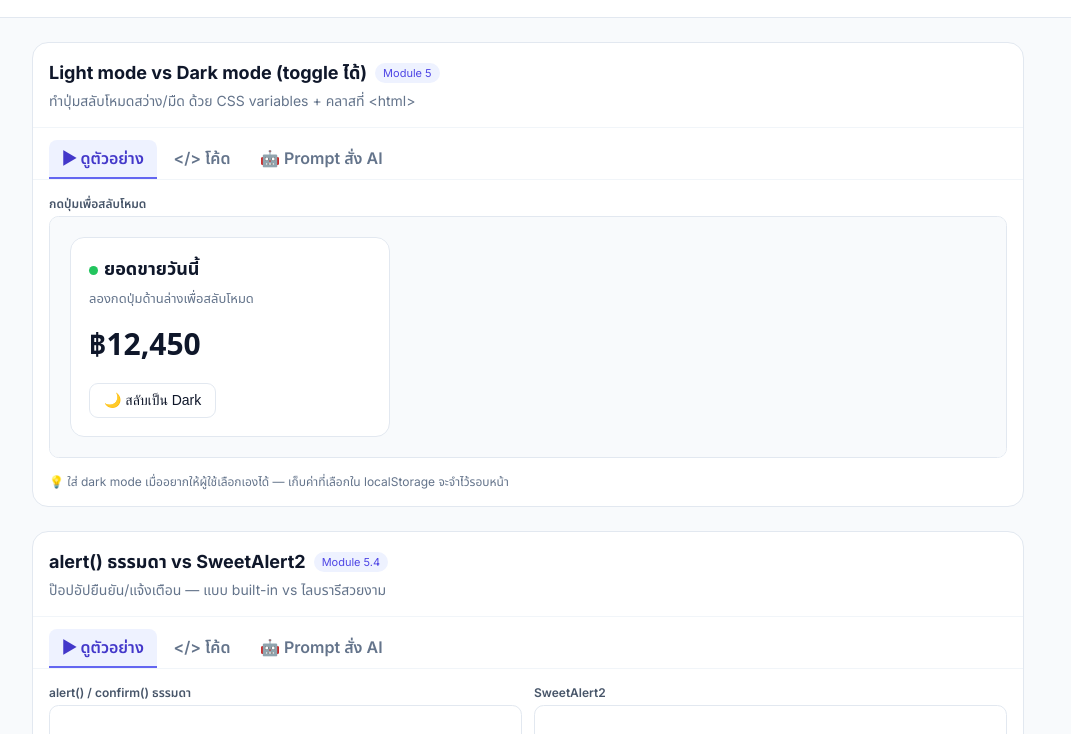
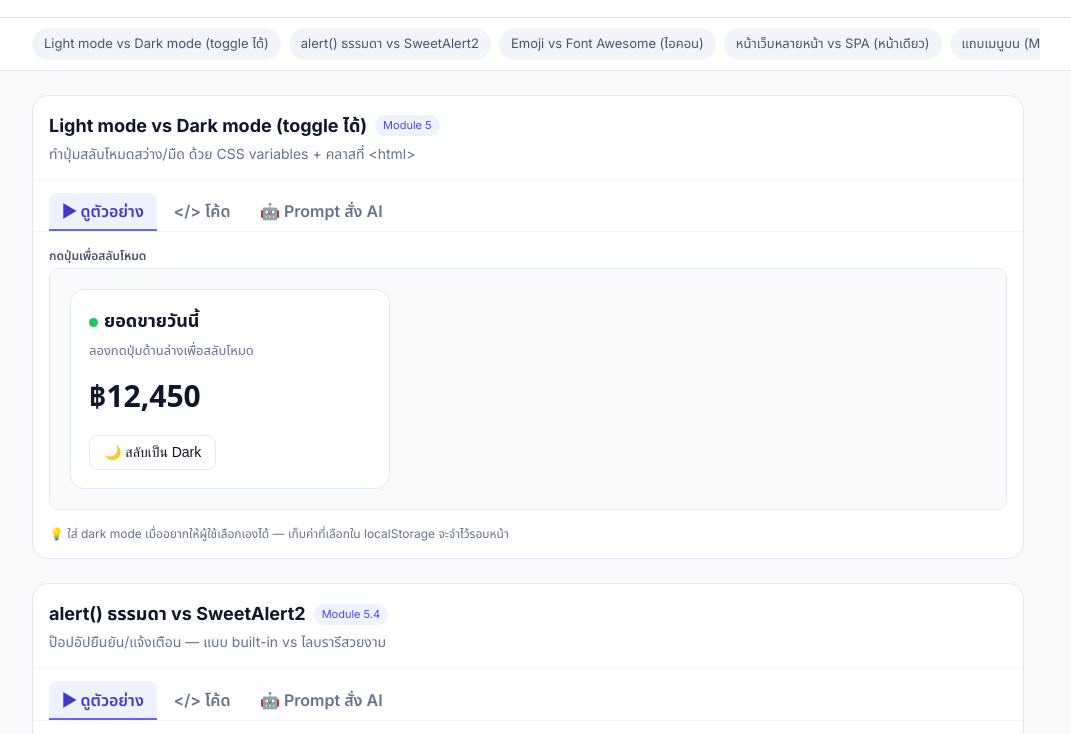
Before and after one commit to kpcrmv4/KPPromptCreator, a website: page examples.html in a window 1280 px wide. Shown: the part 111-845 px from the top of the page, without its empty margins (112-1183 px from the left). Drawn offline with nearby package versions, Linux system fonts and the light colour scheme; some packages are replaced by stand-ins of ours; a script that the page names is missing.

Commit message:
feat(examples): เพิ่มเมนูลัด sticky กดกระโดดไปแต่ละ demo
- แถบ #quicknav แสดงชิปชื่อ demo ทั้งหมด กด -> smooth scroll ไปการ์ด
- เฉพาะหน้า gallery (ซ่อนตอน ?embed= ในบทเรียน)
- scroll-margin-top กันหัวการ์ดโดน sticky bar บัง

```diff
--- a/examples.html
+++ b/examples.html
@@ -16,6 +16,12 @@
     .copy-btn { position: absolute; top: 0.5rem; right: 0.5rem; font-size: 0.7rem; background: rgba(148,163,184,0.2); color: #cbd5e1; border: 1px solid rgba(148,163,184,0.3); padding: 0.3rem 0.55rem; border-radius: 0.375rem; cursor: pointer; }
     .copy-btn:hover { background: rgba(148,163,184,0.35); color: #fff; }
     .demo-frame { width: 100%; display: block; border: 1px solid #e2e8f0; border-radius: 0.6rem; background: #fff; }
+    html { scroll-behavior: smooth; }
+    .demo-card { scroll-margin-top: 68px; }
+    #quicknav { position: sticky; top: 0; z-index: 20; background: rgba(255,255,255,0.92); backdrop-filter: blur(6px); border-bottom: 1px solid #e2e8f0; }
+    #quicknav .inner { max-width: 64rem; margin: 0 auto; padding: 10px 16px; display: flex; gap: 8px; overflow-x: auto; }
+    #quicknav a { white-space: nowrap; font-size: 13px; color: #475569; background: #f1f5f9; padding: 6px 12px; border-radius: 999px; text-decoration: none; }
+    #quicknav a:hover { background: #e0e7ff; color: #4338ca; }
   </style>
 </head>
 <body class="bg-slate-50 text-slate-900">
@@ -26,6 +32,8 @@
       <p class="text-slate-500 mt-1 text-sm">เทียบ UI แบบต่าง ๆ แบบกดเล่นได้จริง · ดูโค้ด · คัดลอก prompt ไปสั่ง AI ได้เลย</p>
     </div>
   </div>
+
+  <nav id="quicknav" class="hidden"><div class="inner"></div></nav>
 
   <main id="root" class="max-w-5xl mx-auto px-4 py-6 space-y-6"></main>
 
@@ -77,7 +85,7 @@
 
     function makeCard(d) {
       const card = document.createElement('div');
-      card.className = 'rounded-2xl border border-slate-200 bg-white overflow-hidden';
+      card.className = 'demo-card rounded-2xl border border-slate-200 bg-white overflow-hidden';
       card.id = 'demo-' + d.id;
 
       const tags = (d.tags || []).map((t) =>
@@ -167,6 +175,15 @@
     } else {
       demos.forEach((d) => root.appendChild(makeCard(d)));
     }
+
+    // เมนูลัด (เฉพาะหน้า gallery) — กดกระโดดไปแต่ละ demo
+    if (!embedId && demos.length > 1) {
+      const nav = document.getElementById('quicknav');
+      const inner = nav.querySelector('.inner');
+      inner.innerHTML = demos.map((d) =>
+        `<a href="#demo-${d.id}">${esc(d.title)}</a>`).join('');
+      nav.classList.remove('hidden');
+    }
     window.addEventListener('resize', postEmbedHeight);
     setTimeout(postEmbedHeight, 400);
   </script>
```
